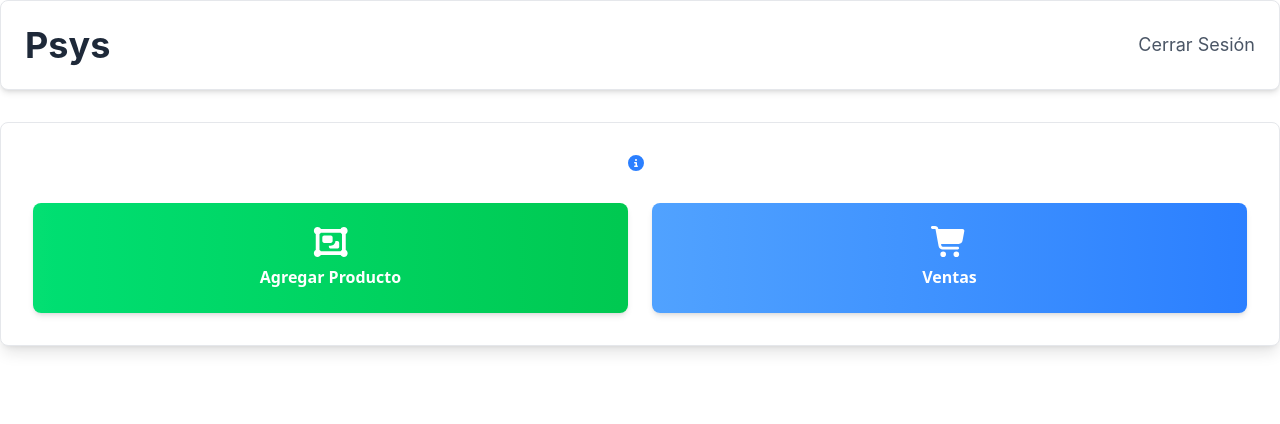
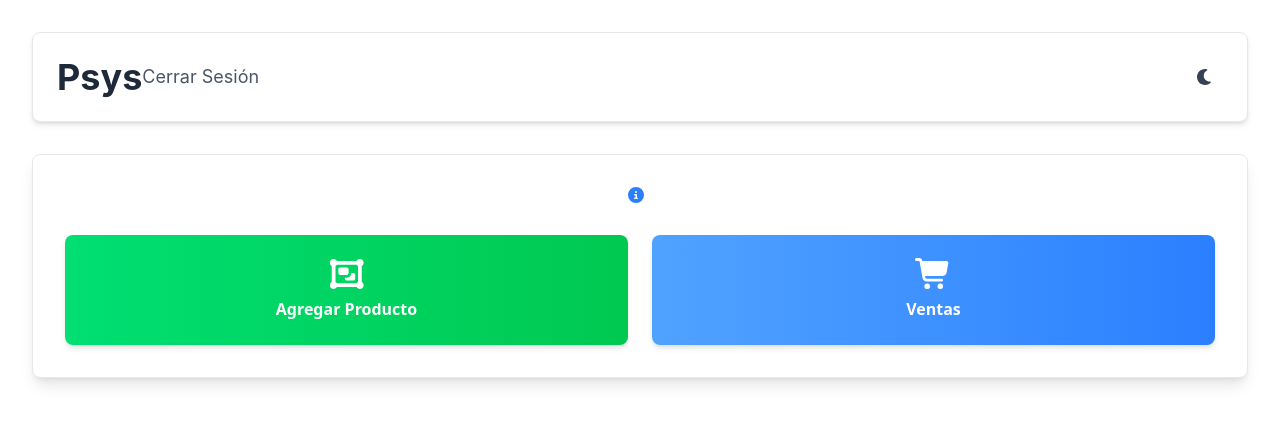
Before and after one commit to FranciscoDJVI/PSYS-FRONTEND, a React (Vite) app: page /psys in a window 1280 px wide. Shown: the top 424 px of the page. Built offline with nearby package versions, Linux system fonts and the light colour scheme.

Commit message:
add button toggletheme

```diff
--- a/src/pages/Home.jsx
+++ b/src/pages/Home.jsx
@@ -1,12 +1,23 @@
 import { Link } from "react-router-dom";
 import Sections from "../components/Sections";
+import { FontAwesomeIcon } from "@fortawesome/react-fontawesome";
+import { faSun, faMoon } from "@fortawesome/free-solid-svg-icons";
+import { useTheme } from "../context/ThemeContext";
 
 function Home() {
+  const { isDark, toggleTheme } = useTheme();
+
   return (
-    <div className="min-h-screen">
+    <div className='h-ful min-h-screen bg-gray-1000 dark:b-gray-900 p-8'>
       <header className="flex flex-row justify-between items-center bg-white dark:bg-gray-800 shadow-md p-6 rounded-lg mb-8 border border-gray-200 dark:border-gray-700">
         <h1 className="title-principal text-4xl font-bold text-gray-800 dark:text-white">Psys</h1>
         <Link to="/" className="title-principal text-lg text-gray-600 dark:text-gray-300 hover:text-red-500 dark:hover:text-red-400 transition-colors duration-200">Cerrar Sesión</Link>
+        <button
+          onClick={toggleTheme}
+          className="ml-auto text-gray-700 dark:text-gray-300 hover:text-blue-600 dark:hover:text-blue-400 transition-colors duration-200 p-2 rounded-lg hover:bg-gray-100 dark:hover:bg-gray-700"
+        >
+          <FontAwesomeIcon icon={isDark ? faSun : faMoon} />
+        </button>
       </header>
       <Sections />
     </div>
```
